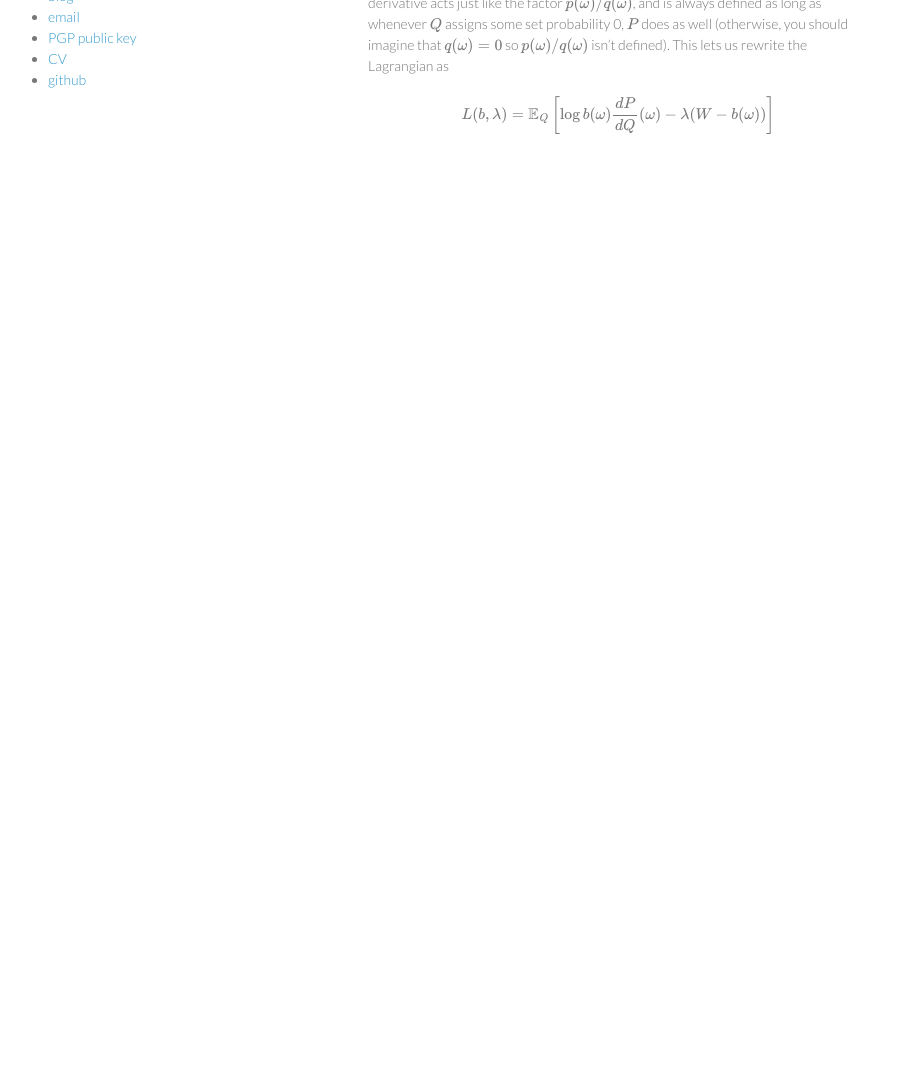
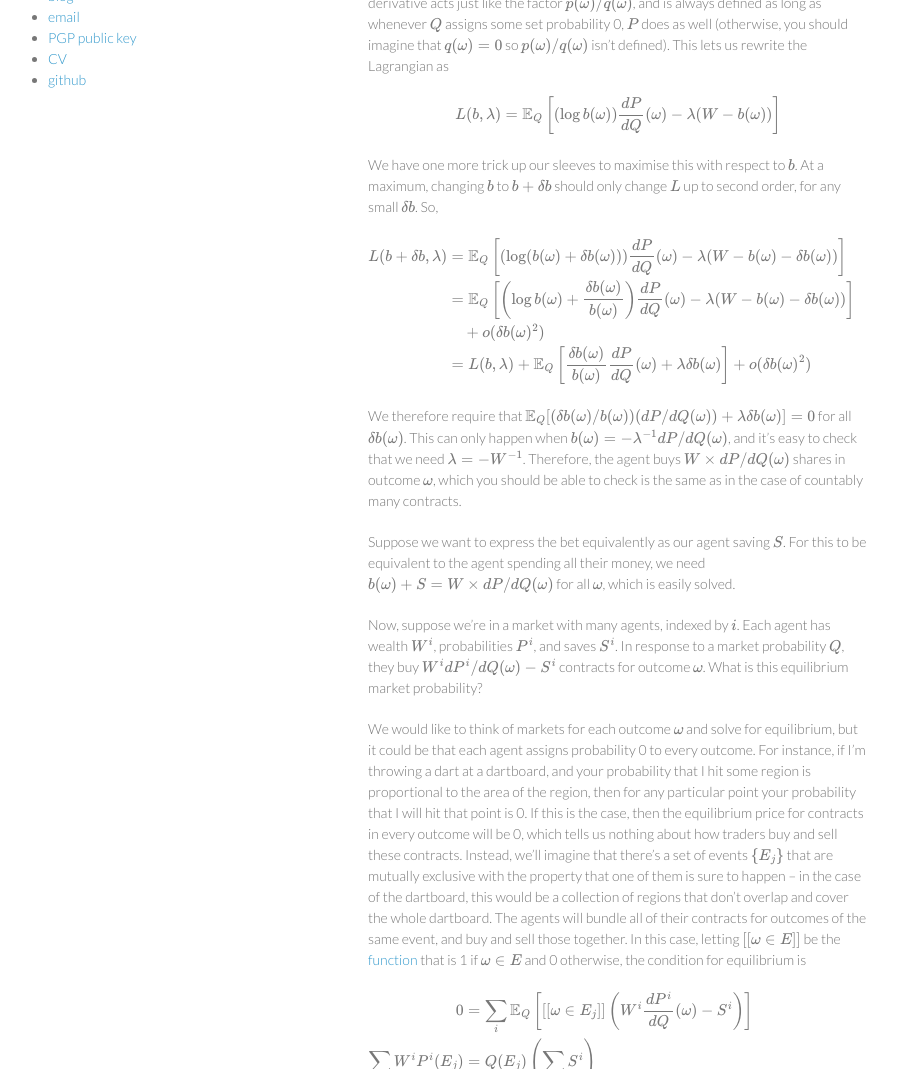
Before and after one commit to dfilan/dfilan.github.io, a Jekyll site: the page built from _posts/2016-11-18-kelly.md, in a window 1280 px wide and 1400 px high, scrolled down 4007 px. Shown: the part 331-1400 px from the top of the window, without its empty margins (202-1099 px from the left). Built offline with Jekyll 4.4.1, drawn with Linux system fonts in a browser that asks for light colours; formulas are drawn with MathJax 3; before the commit the page ends 4542 px from its top, so only the background shows below that; some of the changed text lies outside the part shown.

Commit message:
finished measure bit of kelly post

```diff
--- a/_posts/2016-11-18-kelly.md
+++ b/_posts/2016-11-18-kelly.md
@@ -58,7 +58,7 @@
 
 ### But is it general enough?
 
-You might have thought that the above discussion was sufficiently general, but you'd be wrong. It only applies to markets with a countable number of possible outcomes. Suppose instead that we're watching someone throw a dart at a dartboard, and will be able to see the exact point where the dart will land. In general, we imagine that there's a set $$\Omega$$ (the dartboard) of outcomes $$\omega$$ (points on the dartboard), and you have a probability distribution $$P$$ that assigns probability to any subset $$E \subseteq \Omega$$ (region of the dartboard). (More technically, $$\Omega$$ will be a measurable set with sigma-algebra $$\mathcal{F}$$ which all our subsets will belong to, $$P$$ will be a probability measure, and all functions mentioned will be measurable.)
+You might have thought that the above discussion was sufficiently general, but you'd be wrong. It only applies to markets with a countable number of possible outcomes. Suppose instead that we're watching someone throw a dart at a dartboard, and will be able to see the exact point where the dart will land. In general, we imagine that there's a set $$\Omega$$ (the dartboard) of outcomes $$\omega$$ (points on the dartboard), and you have a probability distribution $$P$$ that assigns probability to any event $$E \subseteq \Omega$$ (region of the dartboard). (More technically, $$\Omega$$ will be a measurable set with sigma-algebra $$\mathcal{F}$$ which all our subsets will belong to, $$P$$ will be a probability measure, and all functions mentioned will be measurable.)
 
 First, let's imagine that there's just one agent with wealth $$W$$ and probability distribution $$P$$, betting against the house which has probability distribution $$Q$$. This agent can buy some number $$b(\omega)$$ of contracts from the house that each pay €1 if $$\omega$$ occurs and €0 otherwise, for every $$\omega \in \Omega$$ (similarly to the previous section, if $$b(\omega) < 0$$ the agent is selling these contracts to the house). The house charges the agent the expected value of their bets: $$\mathbb{E}_{Q} [b(\omega)]$$. The question: what function $$b$$ should the agent choose to bet with?
 
@@ -68,4 +68,27 @@
 
 To make this easier to manipulate, we're going to want to make all of this an expectation with respect to $$Q$$, using an object $$dP/dQ (\omega)$$ called the [Radon-Nikodym derivative](https://en.wikipedia.org/wiki/Radon%E2%80%93Nikodym_theorem). Essentially, if we were thinking about $$\omega$$ as being a point on a dartboard, we could think of the probability density functions $$p(\omega)$$ and $$q(\omega)$$, and it would be the case that <span>$$\mathbb{E}_{P}[f(\omega)] = \mathbb{E}_{Q} [f(\omega) p(\omega) / q(\omega)]$$</span>. The Radon-Nikodym derivative acts just like the factor $$p(\omega) / q(\omega)$$, and is always defined as long as whenever $$Q$$ assigns some set probability 0, $$P$$ does as well (otherwise, you should imagine that $$q(\omega) = 0$$ so $$p(\omega) / q(\omega)$$ isn't defined). This lets us rewrite the Lagrangian as
 
-<span>$^$ L(b, \lambda) = \mathbb{E}_{Q}  \left[ \log b(\omega) \frac{dP}{dQ}(\omega) - \lambda(W - b(\omega)) \right] $^$</span>
+<span>$^$ L(b, \lambda) = \mathbb{E}_{Q}  \left[ \left( \log b(\omega) \right) \frac{dP}{dQ}(\omega) - \lambda(W - b(\omega)) \right] $^$</span>
+
+We have one more trick up our sleeves to maximise this with respect to $$b$$. At a maximum, changing $$b$$ to $$b + \delta b$$ should only change $$L$$ up to second order, for any small $$\delta b$$. So,
+
+<span>$$\begin{align}L(b + \delta b, \lambda) &= \mathbb{E}_{Q}  \left[ \left( \log (b(\omega) + \delta b(\omega))  \right) \frac{dP}{dQ}(\omega) - \lambda(W - b(\omega) - \delta b(\omega)) \right] \\ &= \mathbb{E}_{Q} \left[ \left( \log b(\omega) + \frac{\delta b(\omega)}{b(\omega)} \right) \frac{dP}{dQ}(\omega) - \lambda (W - b(\omega) - \delta b(\omega))\right] \\
+&\quad {} + o(\delta b(\omega)^2)\\
+&= L(b, \lambda) + \mathbb{E}_Q \left[ \frac{\delta b(\omega)}{b(\omega)} \frac{dP}{dQ}(\omega) + \lambda \delta b(\omega)\right] + o(\delta b(\omega)^2)\end{align}$$</span>
+
+We therefore require that $$\mathbb{E}_Q [(\delta b(\omega) / b(\omega)) (dP/dQ(\omega)) + \lambda \delta b(\omega)] = 0$$ for all $$\delta b(\omega)$$. This can only happen when $$b(\omega) = - \lambda^{-1} dP/dQ(\omega)$$, and it's easy to check that we need $$\lambda = -W^{-1}$$. Therefore, the agent buys $$W \times dP/dQ(\omega)$$ shares in outcome $$\omega$$, which you should be able to check is the same as in the case of countably many contracts.
+
+Suppose we want to express the bet equivalently as our agent saving $$S$$. For this to be equivalent to the agent spending all their money, we need $$b(\omega) + S = W \times dP/dQ(\omega)$$ for all $$\omega$$, which is easily solved.
+
+Now, suppose we're in a market with many agents, indexed by $$i$$. Each agent has wealth $$W^i$$, probabilities $$P^i$$, and saves $$S^i$$. In response to a market probability $$Q$$, they buy $$W^i dP^i/dQ(\omega) - S^i$$ contracts for outcome $$\omega$$. What is this equilibrium market probability?
+
+We would like to think of markets for each outcome $$\omega$$ and solve for equilibrium, but it could be that each agent assigns probability 0 to every outcome. For instance, if I'm throwing a dart at a dartboard, and your probability that I hit some region is proportional to the area of the region, then for any particular point your probability that I will hit that point is 0. If this is the case, then the equilibrium price for contracts in every outcome will be 0, which tells us nothing about how traders buy and sell these contracts. Instead, we'll imagine that there's a set of events $$\{ E_j \}$$ that are mutually exclusive with the property that one of them is sure to happen -- in the case of the dartboard, this would be a collection of regions that don't overlap and cover the whole dartboard. The agents will bundle all of their contracts for outcomes of the same event, and buy and sell those together. In this case, letting <span>$$[[ \omega \in E]]$$</span> be the [function](https://en.wikipedia.org/wiki/Iverson_bracket) that is 1 if $$\omega \in E$$ and 0 otherwise, the condition for equilibrium is
+
+<span>$$\begin{align} 0 &= \sum_i \mathbb{E}_Q \left[ [[\omega \in E_j]] \left(  W^i \frac{dP^i}{dQ}(\omega) - S^i \right)\right] \\
+\sum_i W^i P^i (E_j) &= Q(E_j) \left( \sum_i S^i \right) \end{align}$$</span>
+
+To avoid arbitrage, it must be the case that $$\sum_i S^i = \sum_i W^i$$, therefore we require that for all $$j$$, <span>$$Q(E_j) = \sum_i W^i P^i (E_j) / \left( \sum_i W^i \right)$$</span>. Now, in the limit of there being infinitely many infinitely small sets $$E_j$$, all sets are just a union of some of the sets $$E_j$$, and in general we will have $$Q(E) = \sum_i W^i P^i(E) / \left( \sum_i W^i \right)$$. This is just like the discrete case: our market prices are exactly Bayes mixture probabilities, and as a result the wealth of each agent after the bets are paid will be proportional to their posterior credence in the mixture.
+
+Finally, it's worth noting something interesting that's perhaps more obvious in this formalism than in others. Suppose we again have a single agent betting on which outcome would occur with the house, but instead of learning the outcome $$\omega$$, the house and agent only learn that the outcome was in some event $$E$$. In this case, the agent would have spent <span>$$\mathbb{E}_Q [W \times dP/dQ(\omega)  [[\omega \in E]] ] = W P(E) $$</span> on contracts for outcomes in $$E$$, and should presumably be paid the house's posterior expected value of those contracts:
+<span>$^$ \frac{\mathbb{E}_Q [W \times dP/dQ(\omega) [[\omega \in E]] ]}{Q(E)} = W \frac{P(E)}{Q(E)} $^$</span>
+Now, this is exactly what would have happened if the agent had been asked which of events $$E_1$$ through $$E_n$$ would occur: the agent would bet $$W P(E_i)$$ on each event $$E_i$$ and in the case that event $$E_j$$ occurred, would be paid $$W P(E_j)/ Q(E_j)$$. In the dartboard example, instead of learning which point the dart would land on, you only learned how many points the throw was worth and your bets only paid out accordingly, but it turned out that you bet optimally anyway, despite the payouts being different to what you thought they were. Therefore, Kelly betting has this nice property that you don't need to know exactly what you're betting on: as long as you know the space of possible outcomes, you'll bet optimally no matter what the question about the outcomes is.
```
Also changed, not shown: 1 other file.
